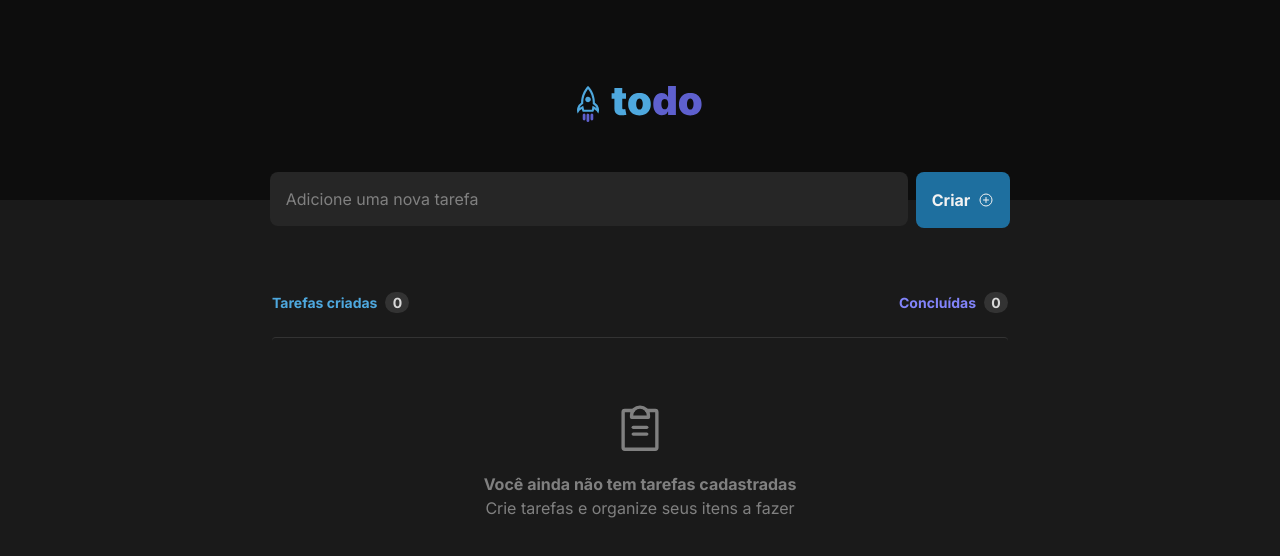
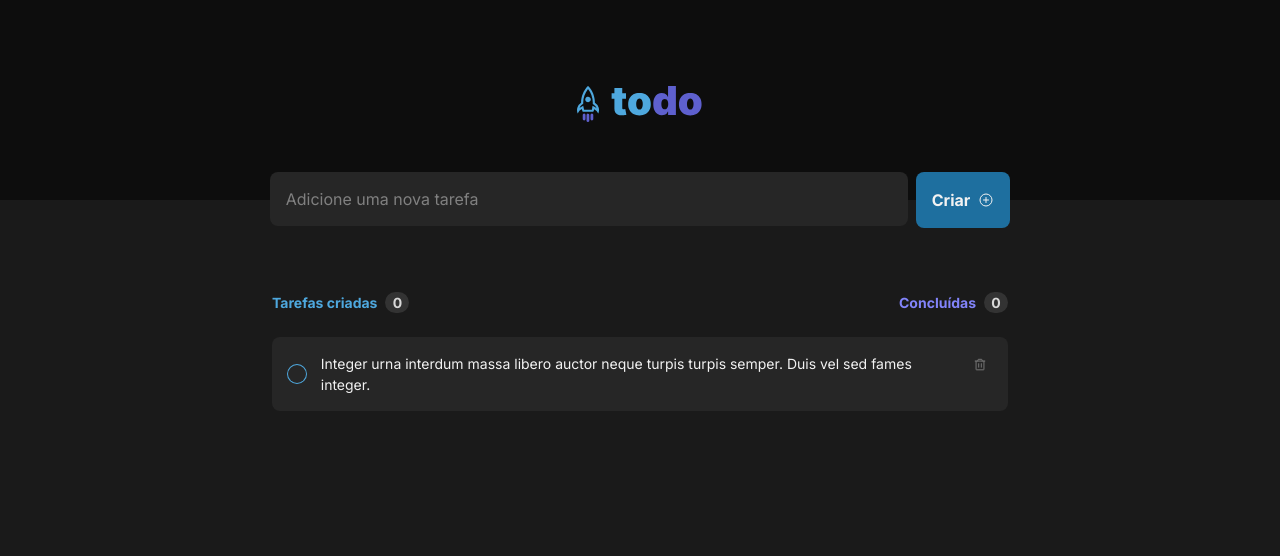
Before and after one commit to cayke1/todoList, a React (Vite) app: page / in a window 1280 px wide. Shown: the top 556 px of the page. Built offline with nearby package versions, Linux system fonts and the light colour scheme.

Commit message:
Complete app style and structure

```diff
--- a/src/App.tsx
+++ b/src/App.tsx
@@ -2,6 +2,7 @@ import { ClipboardText } from "phosphor-react";
 import { Button } from "./components/Button";
 import { Header } from "./components/Header";
 import { Input } from "./components/Input";
+import { Task } from "./components/Task";
 
 function App() {
   return (
@@ -29,12 +30,20 @@ function App() {
             </div>
           </div>
         </div>
-        <div className="w-full mt-6 border-t border-gray-400 rounded flex-col justify-center items-center text-center text-gray-300">
+        {/* <div className="w-full mt-6 border-t border-gray-400 rounded flex-col justify-center items-center text-center text-gray-300">
           <ClipboardText size={54} className="mt-16 mx-auto" />
           <p className="mt-4 font-bold">
             Você ainda não tem tarefas cadastradas
           </p>
           <p>Crie tarefas e organize seus itens a fazer</p>
+        </div> */}
+
+        <div className="mt-3 w-full">
+          <Task
+            state="active"
+            content="Integer urna interdum massa libero auctor neque turpis turpis semper.
+        Duis vel sed fames integer."
+          />
         </div>
       </main>
     </div>
--- /dev/null
+++ b/src/components/Checkbox.tsx
@@ -0,0 +1,25 @@
+import { Check } from "phosphor-react";
+import { useState } from "react";
+export function Checkbox() {
+  const [checked, isChecked] = useState(false);
+  return (
+    <>
+      {checked ? (
+        <div
+          onClick={() => isChecked(!checked)}
+          className="w-[17.5px] h-[17.5px] bg-purple-dark hover:bg-purple ring-1 cursor-pointer ring-purple-dark rounded-full flex items-center justify-center"
+        >
+          <Check className="font-bold" />
+          <input type="checkbox" className="hidden" checked />
+        </div>
+      ) : (
+        <div
+          onClick={() => isChecked(!checked)}
+          className="w-[17.5px] h-[17.5px] bg-transparent hover:bg-gray-600 ring-1 cursor-pointer ring-blue rounded-full"
+        >
+          <input type="checkbox" className="hidden" />
+        </div>
+      )}
+    </>
+  );
+}
--- /dev/null
+++ b/src/components/DeleteButton.tsx
@@ -0,0 +1,17 @@
+import { Trash } from "phosphor-react";
+import { ButtonHTMLAttributes } from "react";
+
+interface DeleteButtonProps extends ButtonHTMLAttributes<HTMLButtonElement> {
+  className?: string;
+}
+
+export function DeleteButton({ className, ...props }: DeleteButtonProps) {
+  return (
+    <button
+      {...props}
+      className={`hover:bg-gray-400 w-6 h-6 flex items-center justify-center rounded text-gray-300 hover:text-danger ${className}`}
+    >
+      <Trash />
+    </button>
+  );
+}
--- /dev/null
+++ b/src/components/Task.tsx
@@ -0,0 +1,16 @@
+import { Checkbox } from "./Checkbox";
+import { DeleteButton } from "./DeleteButton";
+
+interface TaskProps {
+  state: "active" | "complete";
+  content: string;
+}
+export function Task({ state, content }: TaskProps) {
+  return (
+    <div className="w-full bg-gray-500 mt-3 px-4 py-4 text-md rounded-lg flex justify-between items-center">
+      <Checkbox />
+      <p className="max-w-[632px]">{content}</p>
+      <DeleteButton className="self-start" />
+    </div>
+  );
+}
```
